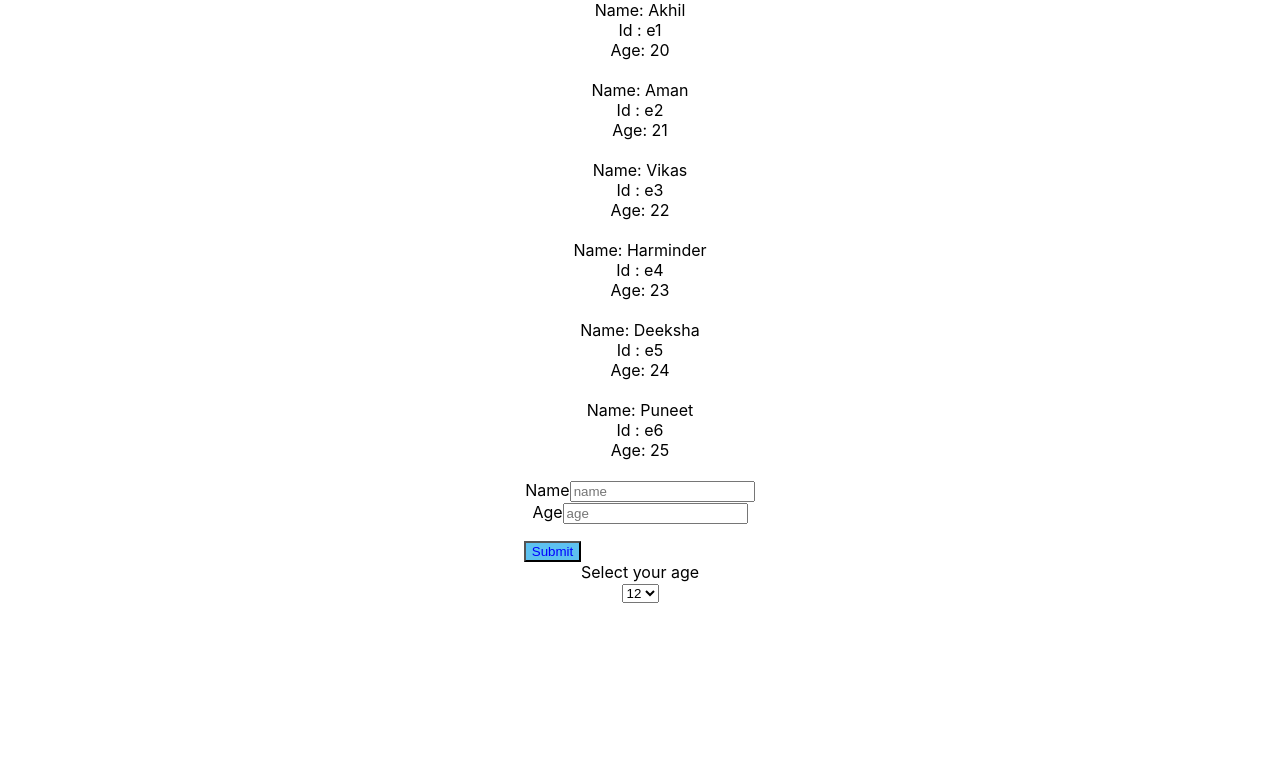
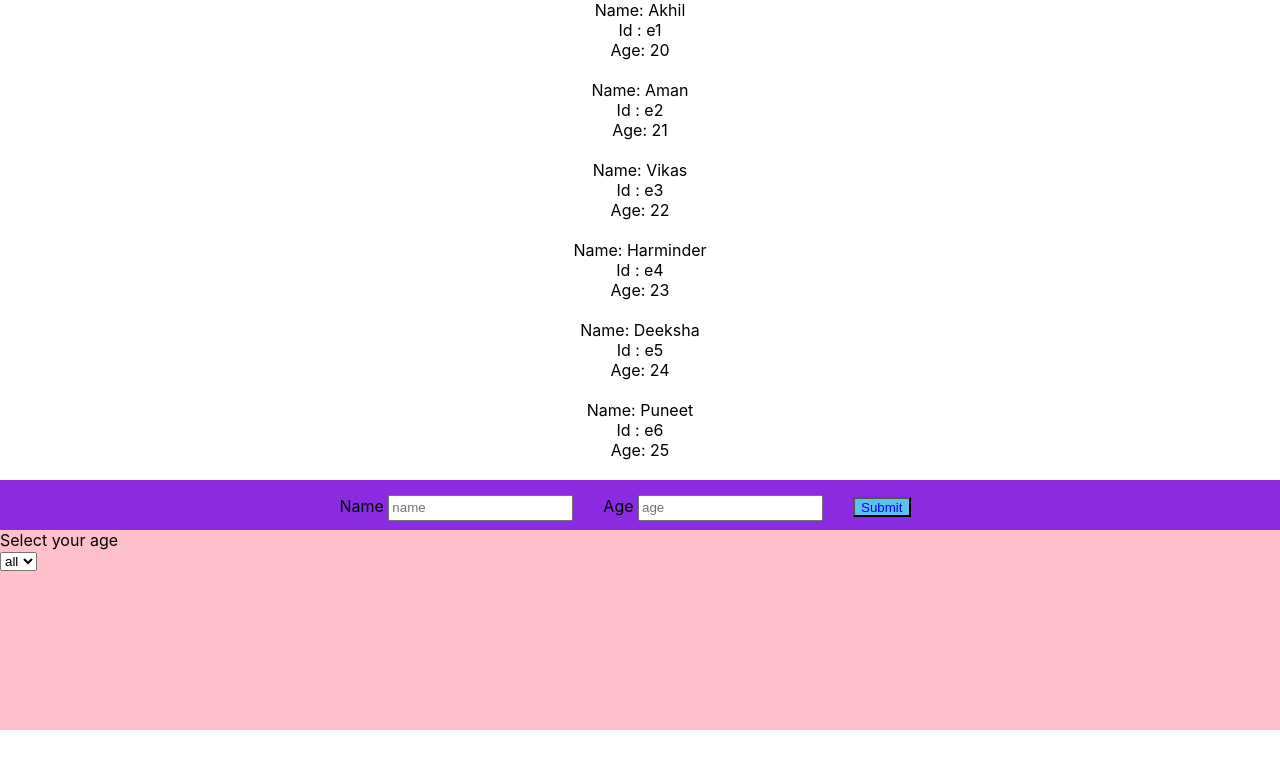
Before and after one commit to Akhil-netsmartz/React, a React (Create React App) app: page / in a window 1280 px wide. Shown: the top 768 px of the page. Built offline with nearby package versions, Linux system fonts and the light colour scheme.

Commit message:
Filter, key

```diff
--- a/src/App.js
+++ b/src/App.js
@@ -3,7 +3,6 @@ import './App.css';
 import employeeData from './employeeData'
 import EmployeeData from './employeeData';
 import NewEmployee from './newemployee'
-import EmployeeFilter from './EmployeeFilter';
 import { useState } from 'react';
 import Employees from './Employees';
  const employees= [
@@ -43,39 +42,6 @@ const ageFilter =[12,20, 22,21, 23, 24]
 
 function App() {
 
-  // const employees= [
-  //   {
-  //     id: 'e1',
-  //     name: 'Akhil',
-  //     age: 20
-  //   },
-  //   {
-  //     id: 'e2',
-  //     name: 'Aman',
-  //     age: 21
-  //   },
-  // {
-  //     id: 'e3',
-  //     name: 'Vikas',
-  //     age: 22
-  //   },
-  // {
-  //     id: 'e4',
-  //     name: 'Harminder',
-  //     age: 23
-  //   },
-  // {
-  //     id: 'e5',
-  //     name: 'Deeksha',
-  //     age: 24
-  //   },
-  // {
-  //     id: 'e6',
-  //     name: 'Puneet',
-  //     age: 25
-  //   },
-  // ];
-
   const[id,setId] = useState('')
   const [name,setName]=useState('')
     const [age,setAge]=useState('')
@@ -86,6 +52,8 @@ function App() {
     setName(name)
     setId(id)
     setAge(age)
+    let temp = {"id":id,"name":name, "age":age}
+    employees.push(temp)
   }
   return (
     <div className="App">
@@ -94,7 +62,7 @@ function App() {
       {/* <div>{id}</div>
       <div>{name}</div>
       <div>{age}</div> */}
-      <Employees />
+      <Employees employees ={employees} />
     </div>
   );
 }
--- a/src/EmployeeFilter.js
+++ b/src/EmployeeFilter.js
@@ -1,18 +1,30 @@
 import { useState } from "react"
+import './components/logic.css'
 
 function EmployeeFilter(props){
-    const [age,setAge] = useState('');
+const [age,setAge]=useState('')
     function selectedValue(e){
         setAge(e.target.value)
-        console.log("Selected age is ",age)
     }
 
     return(
-        <div>
-            <div> Select your age</div>
+        <div className = "filter-design">
+            <div className ="filter-align-left"> Select your age<br></br>
             <select value ={age} onChange={selectedValue}>
-            {props.ages.map((item,index) => <option key = {index} value={item}>{item}</option>)}
+                <option>all</option>
+            {props.ages.map((item,index) => (<option key = {index} >{item.age}</option>))}
             </select>
+            </div>
+            <span className ="filter-align-right">
+                {props.ages.filter(item => item.age == age).map(filteredData => (
+                    <li className = "list" key = {filteredData.id}>
+                    Name:{filteredData.name}<br/>
+                    Age:{filteredData.age}<br/>
+                    Id:{filteredData.id}
+
+                    </li>
+                ))}
+            </span>
         </div>
 
     )
--- a/src/Employees.js
+++ b/src/Employees.js
@@ -1,9 +1,9 @@
-import EmployeeFilter from './EmployeeFilter';
+import EmployeeFilter from './employeeFilter';
 const ageFilter =[12,20, 22,21, 23, 24]
-function Employees(){
+function Employees(props){
 
     return(
-    <div><EmployeeFilter ages={ageFilter}/></div>)
+    <div><EmployeeFilter ages={props.employees} /></div>)
 }
 
 export default Employees
--- a/src/components/logic.css
+++ b/src/components/logic.css
@@ -22,3 +22,31 @@ button{
 #div-id{
     text-align: center;
 }
+
+.form-signup{
+    background-color:blueviolet;
+    height: 50px;
+}
+
+.alignment-form{
+    margin-right:30px;
+    /* /width: 300px; */
+    height:20px;
+}
+
+.filter-design{
+    background-color: pink;
+    height: 200px
+}
+
+.filter-align-left{
+    text-align:left
+}
+
+.filter-align-right{
+    text-align: center;;
+}
+
+/* .list{
+    text-align:center;
+} */
--- a/src/employeeform.js
+++ b/src/employeeform.js
@@ -1,4 +1,5 @@
-import React, { useState } from 'react'
+import React, { useState } from 'react';
+import './components/logic.css'
 
 
 function EmployeeForm (props){
@@ -19,10 +20,10 @@ function submit (e){
 }
      return(
         <div>
-        <form onSubmit={submit}>
-        Name<input type="text" placeholder="name" name="name" value ={name} onChange={changeNameValues}/><br></br>
-        Age<input type="number" placeholder="age" name="age" value = {age} onChange={changeAgeValues}/><br></br>
-        <button type="submit">Submit</button>
+        <form className = "form-signup" onSubmit={submit}>
+        Name <input className = "alignment-form" type="text" placeholder="name" name="name" value ={name} onChange={changeNameValues}/>
+        Age <input className = "alignment-form" type="number" placeholder="age" name="age" value = {age} onChange={changeAgeValues}/>
+        <button className = "alignment-form" type="submit">Submit</button>
         </form>
         </div>
     )
--- a/src/newemployee.js
+++ b/src/newemployee.js
@@ -8,13 +8,11 @@ function NewEmployee(props) {
     const [age,setAge] = useState('')
     function setData(id, name, age){
         props.data(id,name,age)
+
     }
 return(
     <div>
         <EmployeeForm formData = {setData}/>
-        <div> {id}</div>
-        <div> {name}</div>
-        <div> {age}</div>
     </div>
 
 )
```
